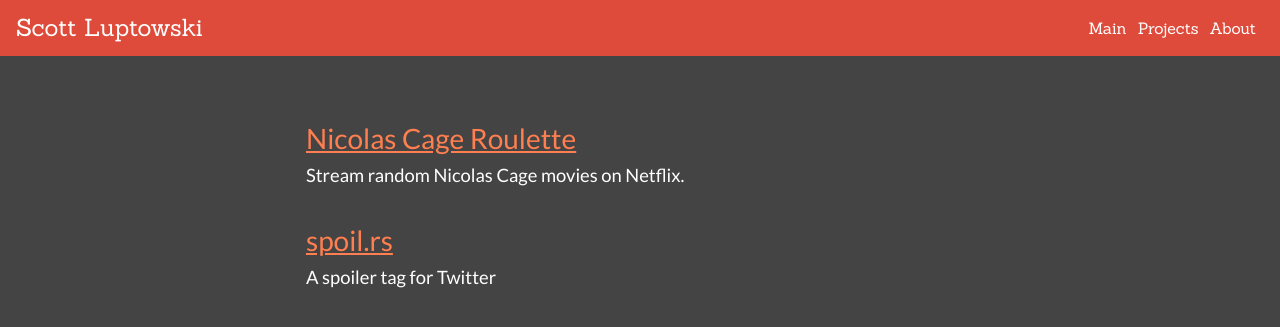
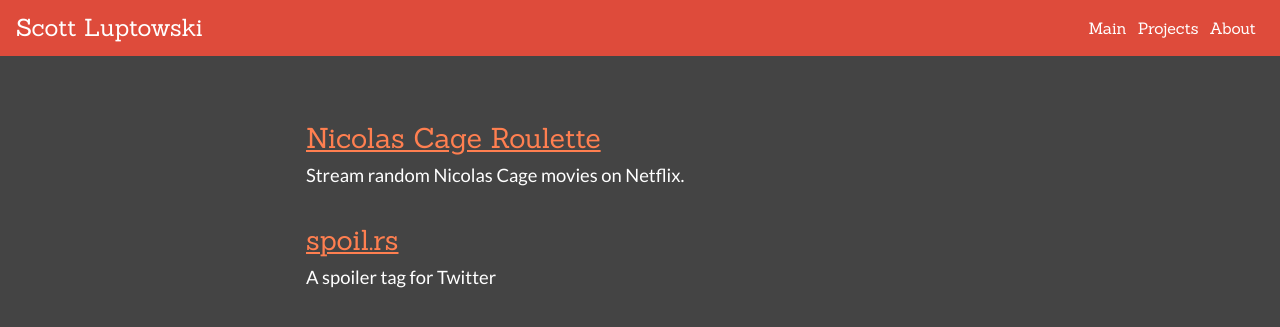
Before and after one commit to sammylupt/scottluptowski.com, a Jekyll site: the page built from projects/index.html, in a window 1280 px wide. Shown: the top 327 px of the page. Built offline with Jekyll 4.4.1, drawn with Linux system fonts in a browser that asks for light colours; nearby versions of some CDN libraries; Markdown is read by kramdown in place of the engine named in the settings.

Commit message:
font anti-aliasing

```diff
--- a/css/main.css
+++ b/css/main.css
@@ -3,6 +3,7 @@
   margin: 0;
   padding: 0;
   font-family: "Lato", Helvetica, Arial, sans-serif;
+  -webkit-font-smoothing:antialiased;
   font-weight: 400;
   line-height: 1.6;
   color: white;
@@ -82,7 +83,7 @@
 }
 
 .alt-font {
-  font-family: "Sanchez", "Georgia", sans-serif;
+  font-family: "Sanchez", "Georgia", sans-serif !important;
 }
 
 .project-heading-tag {
@@ -172,8 +173,9 @@
   margin: 0 .75em;
 }
 
-.projects-list h3 {
-  font-size: 1.75em;
+.projects-list h3 a {
+  font-size: 1.5em;
+  font-family: "Sanchez";
 }
 
 i {
```
